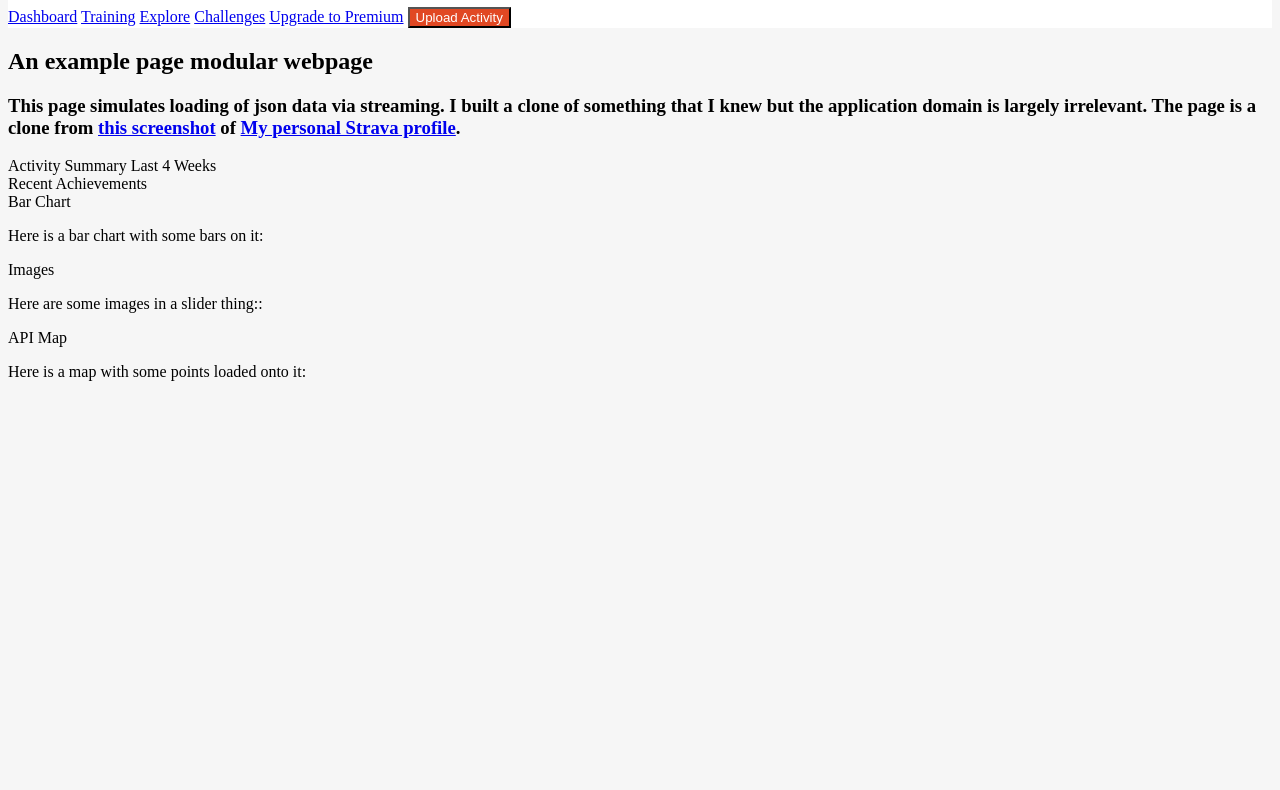
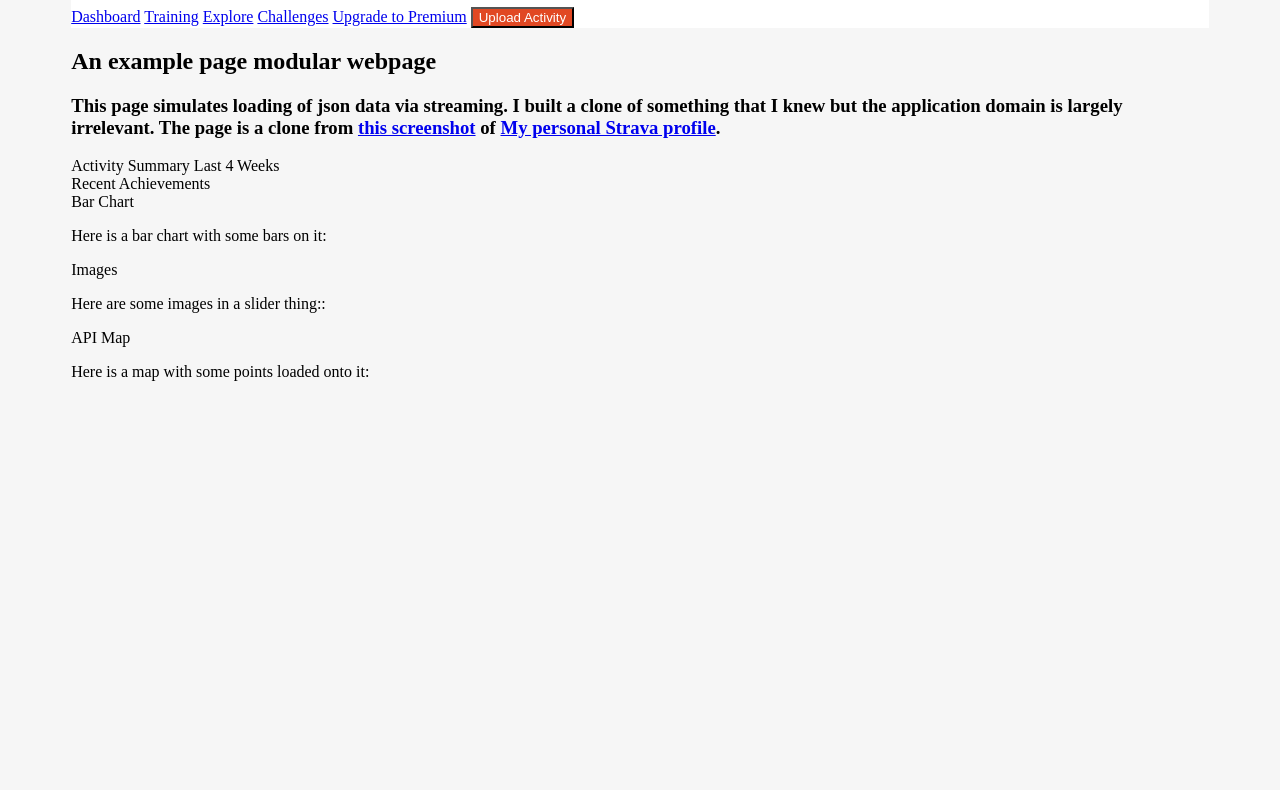
Before and after one commit to jimhigson/oboe.js, a website with bundled scripts: page website/modularPageExample.html in a window 1280 px wide. Shown: the part 73-863 px from the top of the page. Before the commit the page ends 800 px from the top, so only its background shows below. Built offline with nearby package versions, Linux system fonts and the light colour scheme.

Commit message:
layout on example page

```diff
--- a/website/css/modularPageExample.css
+++ b/website/css/modularPageExample.css
@@ -16,7 +16,35 @@
 
 body.modularPage {
    background: #F6F6F6;
+
 }
+.content,
+.pageInfo,
+.mainHeading,
+.topLinks {
+   width: 90%;
+   margin-left: auto;
+   margin-right: auto;
+
+}
+
+.content {
+  position: relative;
+  min-height: 40em;
+  width:90%;
+}
+.secondaryContent {
+  position: absolute;
+  width: 200px;
+  top: 2em;
+  right:2em;
+  background-color: #FF6A00;
+}
+.mainContent {
+  margin-right: 250px;
+}
+
+
 
 .topLinks {
    background-color: white;
--- a/website/js/modularPageOboeLoad.js
+++ b/website/js/modularPageOboeLoad.js
@@ -47,8 +47,6 @@ $(function(){
    /* For a named module, finds the element in the DOM for it and wraps it in a soma template
     */
    function templateForModule(moduleName) {
-      console.log($('[data-module=' + moduleName + ']')[0], moduleName);
-
       return soma.template.create($('[data-module=' + moduleName + ']')[0]);
    }
 
--- a/website/modularPageExample.html
+++ b/website/modularPageExample.html
@@ -34,9 +34,9 @@
       <button>Upload Activity</button>
    </div>
 
-   <h2>An example page modular webpage</h2>
+   <h2 class="mainHeading">An example page modular webpage</h2>
 
-   <h3 data-module="pageInfo" class="module">
+   <h3 data-module="pageInfo" class="module pageInfo">
       This page simulates loading of json data via streaming. I built a clone of something that I knew but
       the application domain is largely irrelevant. The page is
       a clone from <a href="sourceImages/strava.png">this screenshot</a> of
@@ -44,7 +44,7 @@
    </h3>
 
    <div class="content">
-      <div class="mainContent">
+      <div class="mainContent column">
          <section data-module="activitySummary" class="module">
             <header>Activity Summary Last 4 Weeks</header>
             <div class="total data-cloak">
@@ -99,7 +99,7 @@
          </section>
       </div>
 
-      <div class="secondaryContent">
+      <div class="secondaryContent column">
 
          <section data-module="user" class="data-cloak module">
             <img src="{{user.avitar}}" />
```
